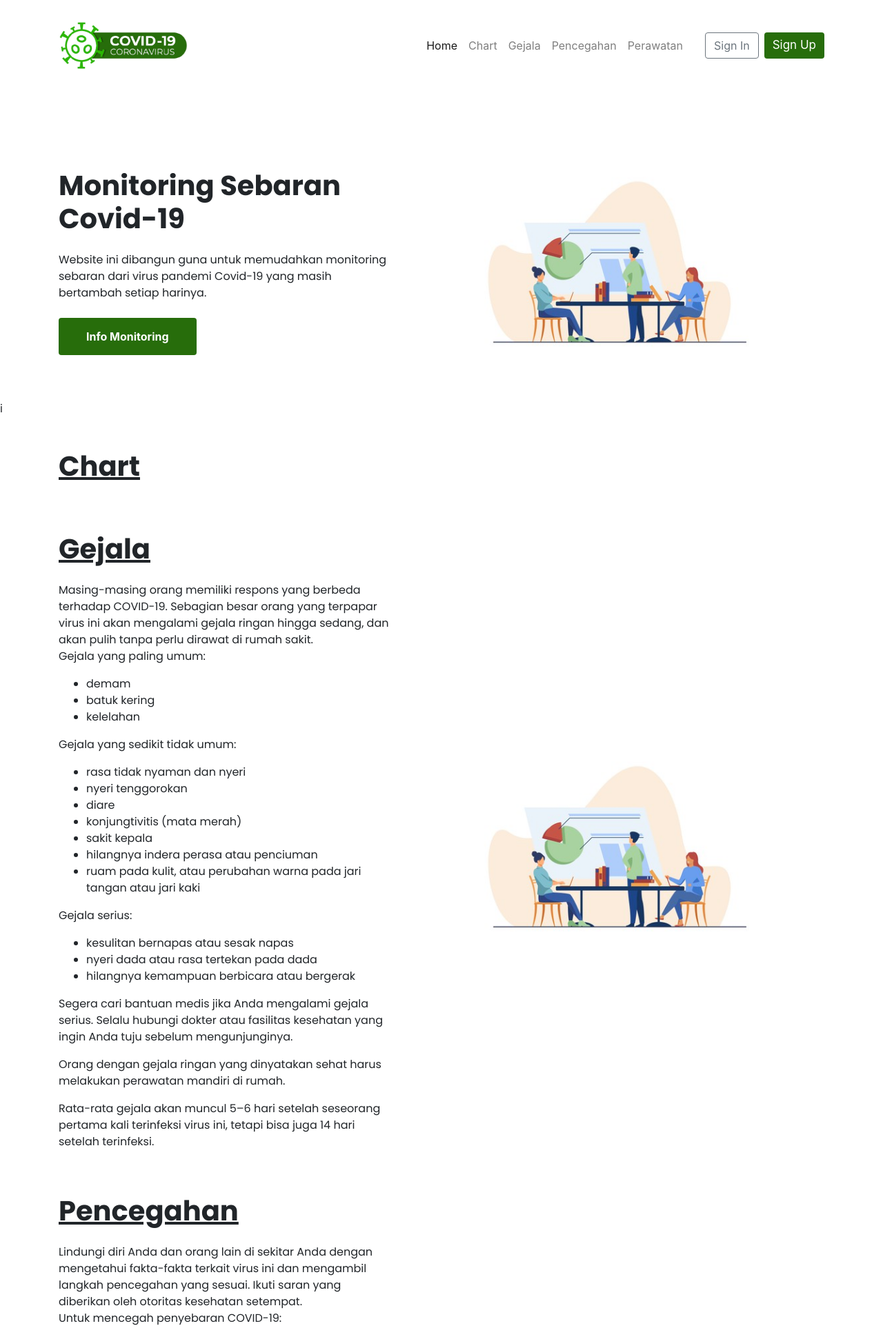
After one commit to permadiekapermana/monitoring-sebaran-covid19, a PHP site: page / in a window 1280 px wide. The commit adds this page. Shown: the top 1926 px of the page at 69% size. Run offline with PHP 8.4, Linux system fonts and the light colour scheme.

Commit message:
Build Client Page

```diff
--- a/client/css/custom.css
+++ b/client/css/custom.css
@@ -1,5 +1,5 @@
 .btn-primary {
-    background: #FF9900;
+    background: #276D0B;
     border: 0;
     padding: 15px 40px 15px 40px;
     font-size: 16px;
@@ -7,30 +7,43 @@
 }
 
 .btn-primary:hover {
-    background: rgb(219, 133, 4);
+    background: #0c2702;
     border: 0;
 }
 
 .btn-primary2 {
-    background: #FF9900;
+    background: #276D0B;
     border: 0;
     font-size: 17px;
     color: white;
 }
 
 .btn-primary2:hover {
-    background: rgb(219, 133, 4);
+    background: #0c2702;
     border: 0;
 }
 
-.herobwa h1 {
+.hero h1 {
     font-family: 'Poppins', sans-serif;
     font-weight: 700;
 }
 
-.herobwa p {
+.hero p {
     font-family: 'Poppins', sans-serif;
     font-weight: 400;
+}
+.hero ul li {
+    font-family: 'Poppins', sans-serif;
+    font-weight: 400;
+}
+
+.footer{
+    background-color: #276D0B;
+    font-family: 'Poppins', sans-serif;
+    font-weight: 400;
+    color: #fff;
+    text-align: center;
+    padding: 1rem 0;
 }
 
 @media (min-width: 576px) { ... }
--- /dev/null
+++ b/client/index.html
@@ -0,0 +1,193 @@
+<!DOCTYPE html>
+<html lang="en">
+<head>
+    <meta charset="UTF-8">
+    <meta name="viewport" content="width=device-width, initial-scale=1.0">
+    <title>Monitoring Sebaran Covid-19</title>
+    <!-- CSS -->
+    <link rel="stylesheet" href="css/bootstrap.min.css">
+    <link rel="stylesheet" href="css/custom.css">
+    <!-- Font -->
+    <link href="https://fonts.googleapis.com/css2?family=Poppins:wght@300;400;700&display=swap" rel="stylesheet">
+
+    <!-- Favicon -->
+    <link rel="shortcut icon" href="images/covid-logo.png">
+</head>
+<body>
+
+    <nav class="navbar py-4 navbar-expand-lg navbar-light">
+    <div class="container">
+    <a class="navbar-brand align-self-center" href="#">
+        <img src="images/covid-logo.png" width="187px" alt="">
+    </a>
+    <button class="navbar-toggler" type="button" data-toggle="collapse" data-target="#navbarSupportedContent" aria-controls="navbarSupportedContent" aria-expanded="false" aria-label="Toggle navigation">
+        <span class="navbar-toggler-icon"></span>
+    </button>
+
+    <div class="collapse navbar-collapse" id="navbarSupportedContent">
+        <ul class="navbar-nav ml-auto">
+        <li class="nav-item active align-self-center">
+            <a class="nav-link" href="#home">Home <span class="sr-only">(current)</span></a>
+        </li>
+        <li class="nav-item align-self-center">
+            <a class="nav-link" href="#chart">Chart</a>
+        </li>
+        <li class="nav-item align-self-center">
+            <a class="nav-link" href="#gejala">Gejala</a>
+        </li>
+        <li class="nav-item align-self-center">
+            <a class="nav-link" href="#pencegahan">Pencegahan</a>
+        </li>
+        <li class="nav-item align-self-center">
+            <a class="nav-link" href="#perawatan">Perawatan</a>
+        </li>
+        <li class="nav-item align-self-center"></li>
+            <button class="btn btn-outline-secondary ml-4 align-self-center">Sign In</button>
+        </li>
+        <li class="nav-item align-self-center"></li>
+            <button class="btn btn-primary2 ml-2 align-self-center">Sign Up</button>
+        </li>
+        </ul>
+    </div>
+    </div>
+    </nav>
+    <!-- Home -->
+    <section class="hero mt-5" id="home">
+        <div class="container">
+            <div class="row">
+                <div class="col align-self-center">
+                    <h1 class="mb-4">Monitoring Sebaran Covid-19</h1>
+                    <p class="mb-4">Website ini dibangun guna untuk memudahkan monitoring sebaran dari virus pandemi Covid-19 yang masih bertambah setiap harinya.</p>
+                    <a class="btn btn-primary" href="#chart" role="button">Info Monitoring</a>
+                </div>
+                <div class="col align-self-center d-none d-sm-block">
+                <img src="images/analyst.jpg" alt="" width="600">
+                </div>
+            </div>
+        </div>
+        <div class="mb-10">i</div>
+    </section>
+    <!-- Chart -->
+    <section class="hero mt-5" id="chart">
+        <div class="container">
+            <div class="row">
+                <div class="col align-self-center">
+                    <h1 class="mb-4"><u>Chart</u></h1>
+                </div>
+            </div>
+        </div>
+    </section>
+
+    <!-- Gejala -->
+    <section class="hero mt-5" id="gejala">
+        <div class="container">
+            <div class="row">
+                <div class="col align-self-center">
+                    <h1 class="mb-4"><u>Gejala</u></h1>
+                    <p class="mb-8">Masing-masing orang memiliki respons yang berbeda terhadap COVID-19. Sebagian besar orang yang terpapar virus ini akan mengalami gejala ringan hingga sedang, dan akan pulih tanpa perlu dirawat di rumah sakit.
+                    <br>
+                    Gejala yang paling umum:
+                    <ul>
+                        <li>demam</li>
+                        <li>batuk kering</li>
+                        <li>kelelahan</li>
+                    </ul>
+                    </p>
+                    <p>
+                    Gejala yang sedikit tidak umum:
+                    <ul>
+                        <li>rasa tidak nyaman dan nyeri</li>
+                        <li>nyeri tenggorokan</li>
+                        <li>diare</li>
+                        <li>konjungtivitis (mata merah)</li>
+                        <li>sakit kepala</li>
+                        <li>hilangnya indera perasa atau penciuman</li>
+                        <li>ruam pada kulit, atau perubahan warna pada jari tangan atau jari kaki</li>
+                    </ul>
+                    </p>
+                    <p>
+                    Gejala serius:
+                    <ul>
+                        <li>kesulitan bernapas atau sesak napas</li>
+                        <li>nyeri dada atau rasa tertekan pada dada</li>
+                        <li>hilangnya kemampuan berbicara atau bergerak</li>
+                    </ul>
+                    </p>
+                    <p>
+                    Segera cari bantuan medis jika Anda mengalami gejala serius. Selalu hubungi dokter atau fasilitas kesehatan yang ingin Anda tuju sebelum mengunjunginya.
+                    </p>
+                    <p>
+                    Orang dengan gejala ringan yang dinyatakan sehat harus melakukan perawatan mandiri di rumah.
+                    </p>
+                    <p>
+                    Rata-rata gejala akan muncul 5–6 hari setelah seseorang pertama kali terinfeksi virus ini, tetapi bisa juga 14 hari setelah terinfeksi.</p>
+                </div>
+                <div class="col align-self-center d-none d-sm-block">
+                <img src="images/analyst.jpg" alt="" width="600">
+                </div>
+            </div>
+        </div>
+    </section>
+
+    <!-- Pencegahan -->
+    <section class="hero mt-5" id="pencegahan">
+        <div class="container">
+            <div class="row">
+                <div class="col align-self-center">
+                    <h1 class="mb-4"><u>Pencegahan</u></h1>
+                    <p>
+                    Lindungi diri Anda dan orang lain di sekitar Anda dengan mengetahui fakta-fakta terkait virus ini dan mengambil langkah pencegahan yang sesuai. Ikuti saran yang diberikan oleh otoritas kesehatan setempat.
+                    <br>
+                    Untuk mencegah penyebaran COVID-19:
+                    </p>
+                    <ul>
+                        <li>Cuci tangan Anda secara rutin. Gunakan sabun dan air, atau cairan pembersih tangan berbahan alkohol.</li>
+                        <li>Selalu jaga jarak aman dengan orang yang batuk atau bersin.</li>
+                        <li>Kenakan masker jika pembatasan fisik tidak dimungkinkan.</li>
+                        <li>Jangan sentuh mata, hidung, atau mulut Anda.</li>
+                        <li>Saat batuk atau bersin, tutup mulut dan hidung Anda dengan lengan atau tisu.</li>
+                        <li>Jangan keluar rumah jika merasa tidak enak badan.</li>
+                        <li>Jika demam, batuk, atau kesulitan bernapas, segera cari bantuan medis.</li>
+                    </ul>
+                    <p>
+                    Telepon terlebih dahulu agar penyedia layanan kesehatan dapat segera mengarahkan Anda ke fasilitas kesehatan yang tepat. Tindakan ini akan melindungi Anda serta mencegah penyebaran virus dan infeksi lainnya.
+                    </p>
+                    <strong>Masker</strong>
+                    <p>
+                    Masker dapat membantu mencegah penyebaran virus dari orang yang mengenakannya kepada orang lain. Mengenakan masker saja tidak cukup untuk melindungi diri dari COVID-19, sehingga harus dikombinasikan dengan pembatasan fisik dan kebersihan tangan. Ikuti saran yang diberikan oleh otoritas kesehatan setempat.
+                    </p>
+                </div>
+                <div class="col align-self-center d-none d-sm-block">
+                <img src="images/analyst.jpg" alt="" width="600">
+                </div>
+            </div>
+        </div>
+    </section>
+
+    <!-- Perawatan -->
+    <section class="hero mt-5" id="perawatan">
+        <div class="container">
+            <div class="row">
+                <div class="col align-self-center">
+                    <h1 class="mb-4"><u>Perawatan</u></h1>
+                    <p>Hingga hari ini, belum ada vaksin atau obat khusus untuk COVID-19. Saat ini, penanganan untuk virus ini sedang diteliti dan akan diuji melalui uji klinis. <a href="https://who.int">Organisasi Kesehatan Dunia (WHO)</a>.
+                    </p>
+                    <strong>Perawatan diri</strong>
+                    <p>Jika Anda merasa sakit, Anda harus beristirahat, minum banyak air, dan makan makanan bergizi. Gunakan ruangan yang terpisah dari anggota keluarga Anda, dan jika memungkinkan gunakan kamar mandi khusus. Bersihkan dan lakukan disinfeksi pada permukaan benda yang sering disentuh.</p>
+                    <p>Semua orang harus menjaga pola hidup sehat di rumah. Jaga pola diet yang sehat, tidur cukup, tetap aktif, dan lakukan kontak sosial dengan orang-orang yang Anda sayangi melalui telepon atau internet. Selama masa sulit seperti sekarang, anak-anak membutuhkan kasih sayang dan perhatian lebih dari orang dewasa. Usahakan untuk selalu menjaga rutinitas dan jadwal seperti biasanya.</p>
+                    <p>Merasa sedih, stres, atau bingung selama krisis merupakan hal yang normal. Berbicara dengan orang yang Anda percaya, seperti teman dan keluarga, dapat membantu. Jika Anda merasa kewalahan, hubungi tenaga kesehatan atau konselor.</p>
+                </div>
+                <div class="col align-self-center d-none d-sm-block">
+                <img src="images/analyst.jpg" alt="" width="600">
+                </div>
+            </div>
+        </div>
+    </section>
+    <footer class="footer">
+        <p>Copyright &#169; 2020 - Permadi Eka Permana</p>
+    </footer>
+
+<script src="https://code.jquery.com/jquery-3.5.1.js" integrity="sha256-QWo7LDvxbWT2tbbQ97B53yJnYU3WhH/C8ycbRAkjPDc=" crossorigin="anonymous"></script>
+<script type="text/javascript" src="js/bootstrap.js"></script>
+</body>
+</html>
```
Also changed, not shown: client/images/analyst.jpg (added), client/images/covid-logo.png (added).
